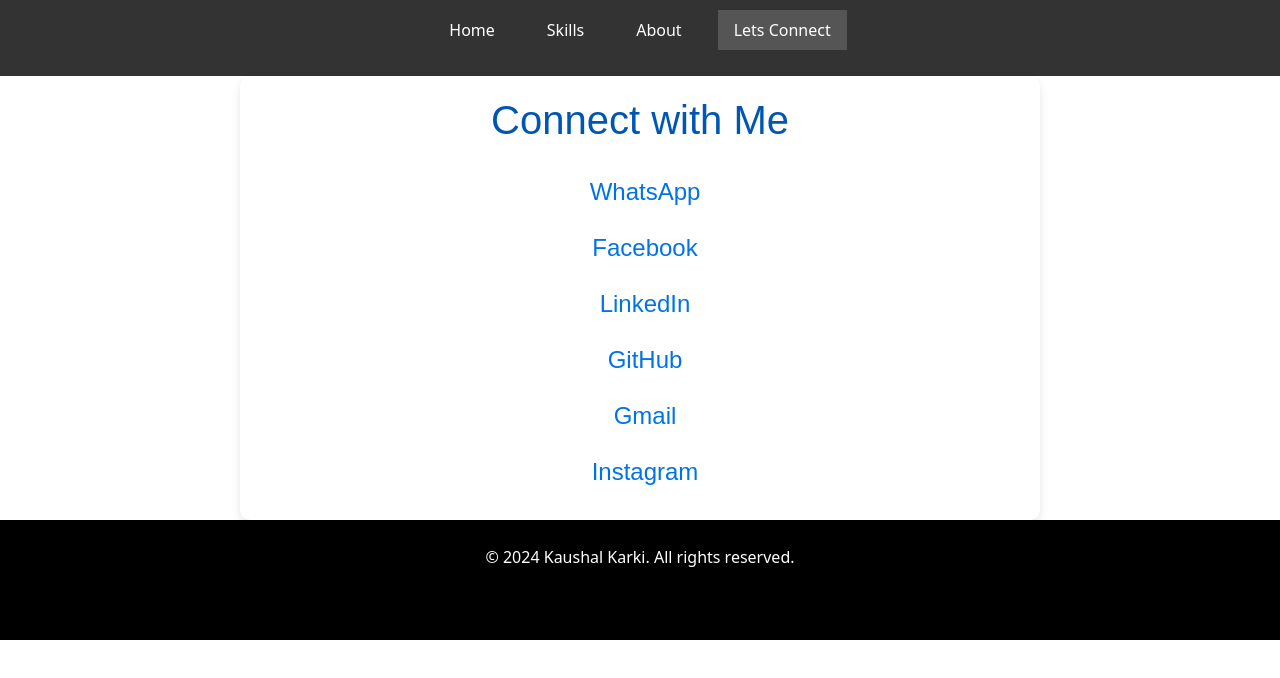
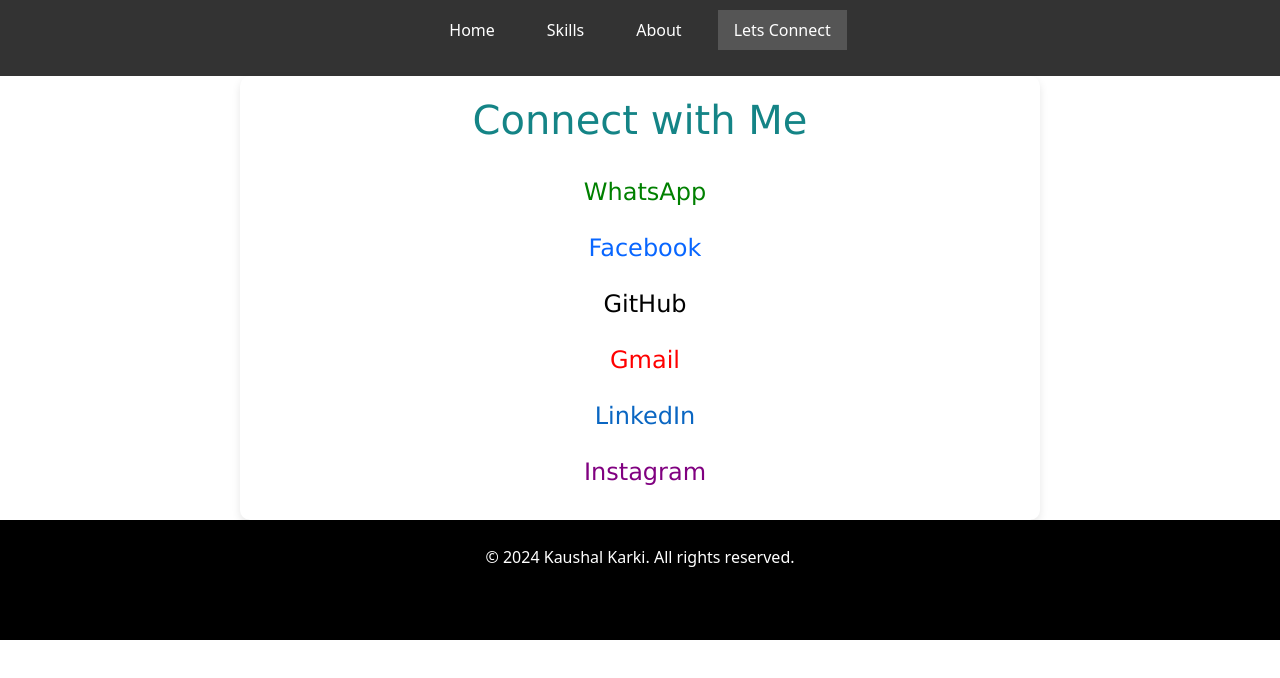
Before and after one commit to kaushalkarki/Portfolio, a React (Create React App) app: page /connect in a window 1280 px wide. Shown: the top 678 px of the page. Built offline with nearby package versions, Linux system fonts and the light colour scheme; a web font is replaced by a local one.

Commit message:
connect page changes

```diff
--- a/src/components/Connect.js
+++ b/src/components/Connect.js
@@ -1,27 +1,28 @@
 import React from 'react';
 import '../styles/Connect.css';
+import { color } from 'chart.js/helpers';
 
 const Connect = () => {
   return (
     <div className="connect-container">
       <h1 className="connect-container__header">Connect with Me</h1>
       <div className="connect-container__social-links">
-        <a href="https://wa.me/+918474905343" className="connect-container__social-link" target="_blank" rel="noreferrer">
-          <i className="zmdi zmdi-whatsapp"></i> WhatsApp
+        <a href="https://wa.me/+918474905343" className="connect-container__social-link" style={{ color: "green" }} target="_blank" rel="noreferrer">
+          <i className="zmdi zmdi-whatsapp mdc-text-green"></i> WhatsApp
         </a>
-        <a href="https://www.facebook.com/kaushalthelion" className="connect-container__social-link" target="_blank" rel="noreferrer">
+        <a href="https://www.facebook.com/kaushalthelion" className="connect-container__social-link" style={{ color: "#0866ff" }}   target="_blank" rel="noreferrer">
           <i className="zmdi zmdi-facebook"></i> Facebook
         </a>
-        <a href="https://www.linkedin.com/in/kaushalkarki" className="connect-container__social-link" target="_blank" rel="noreferrer">
+        <a href="https://github.com/kaushalkarki" className="connect-container__social-link" style={{ color: "black" }}target="_blank" rel="noreferrer">
+          <i className="zmdi zmdi-github"></i> GitHub
+        </a>
+        <a href="mailto:kaushalsinghkarki@gmail.com" className="connect-container__social-link" style={{ color: "red" }}target="_blank" rel="noreferrer">
+          <i className="zmdi zmdi-email"></i> Gmail
+        </a>
+        <a href="https://www.linkedin.com/in/kaushalkarki" className="connect-container__social-link" style={{color: "#0a66c2"}}target="_blank" rel="noreferrer">
           <i className="zmdi zmdi-linkedin"></i> LinkedIn
         </a>
-        <a href="https://github.com/kaushalkarki" className="connect-container__social-link" target="_blank" rel="noreferrer">
-          <i className="zmdi zmdi-github"></i> GitHub
-        </a>
-        <a href="mailto:kaushalsinghkarki@gmail.com" className="connect-container__social-link" target="_blank" rel="noreferrer">
-          <i className="zmdi zmdi-email"></i> Gmail
-        </a>
-        <a href="https://www.instagram.com/kaushalsinghkarki" className="connect-container__social-link" target="_blank" rel="noreferrer">
+        <a href="https://www.instagram.com/kaushalsinghkarki" className="connect-container__social-link" style={{ color: "purple" }}target="_blank" rel="noreferrer">
           <i className="zmdi zmdi-instagram"></i> Instagram
         </a>
       </div>
--- a/src/styles/Connect.css
+++ b/src/styles/Connect.css
@@ -2,7 +2,7 @@
 
 .connect-container {
   padding: 20px;
-  font-family: Arial, sans-serif;
+  font-family:'Lucida Sans', 'Lucida Sans Regular', 'Lucida Grande', 'Lucida Sans Unicode', Geneva, Verdana, sans-serif;
   color: #333; /* Keeping the main text color dark for readability */
   background-color: #fff; /* White background for a clean look */
   border-radius: 10px;
@@ -15,7 +15,7 @@
 }
 
 .connect-container__header {
-  color: #0056b3; /* Darker blue for the heading */
+  color: #148486; /* Darker blue for the heading */
   margin-bottom: 20px;
   position: relative;
   animation: fadeInDown 1s ease-in-out;
@@ -70,12 +70,17 @@
 .connect-container__social-link:hover {
   color: #004494; /* Darker blue on hover */
   transform: translateY(-3px);
+  text-decoration: none;
 }
 
 .connect-container__social-link:hover::after {
   transform: translateX(-50%) scaleX(1);
+  text-decoration: none;
+
 }
 
 .connect-container__social-link:hover i {
   transform: scale(1.2);
+  text-decoration: none;
+
 }
```
